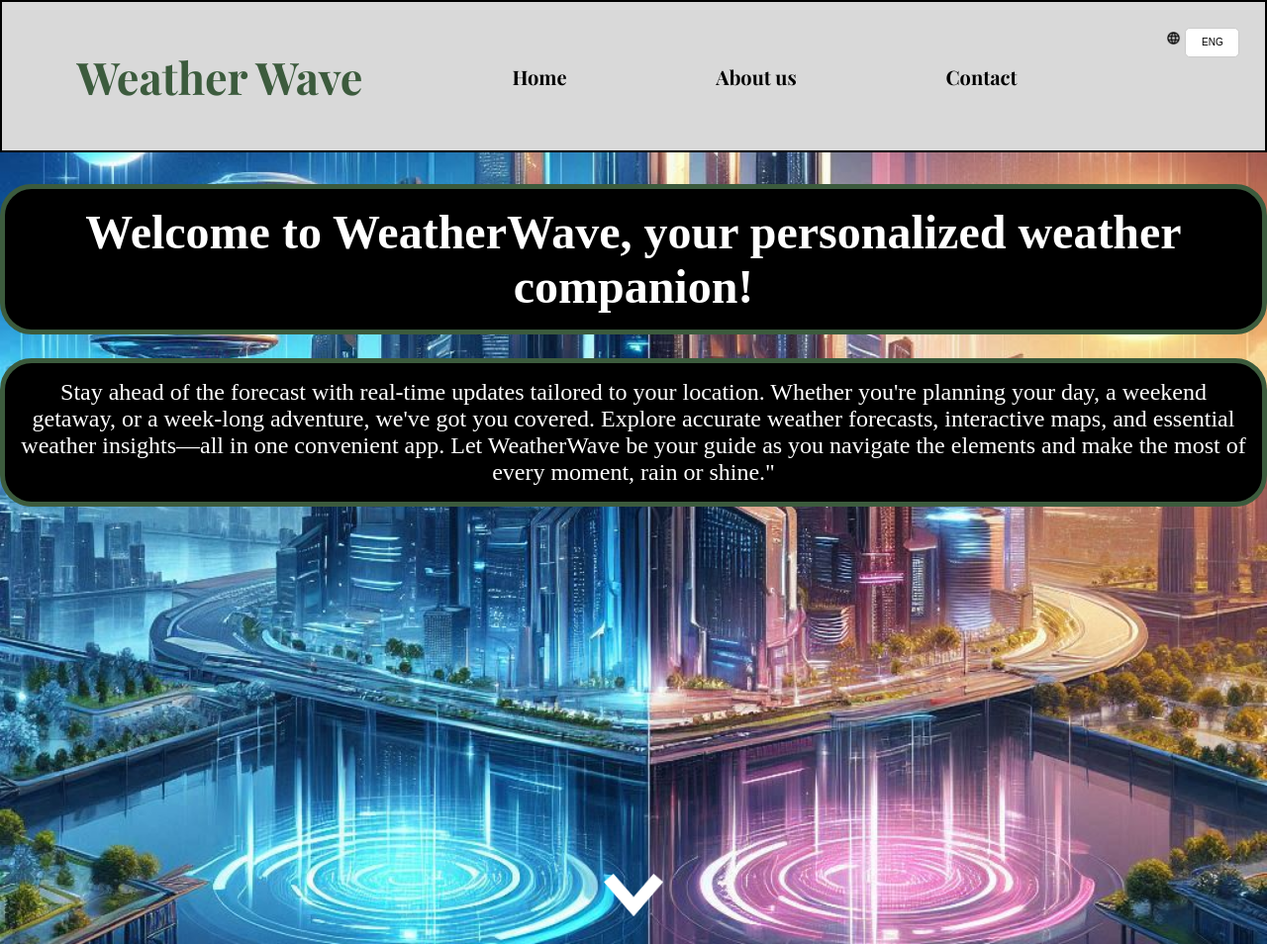
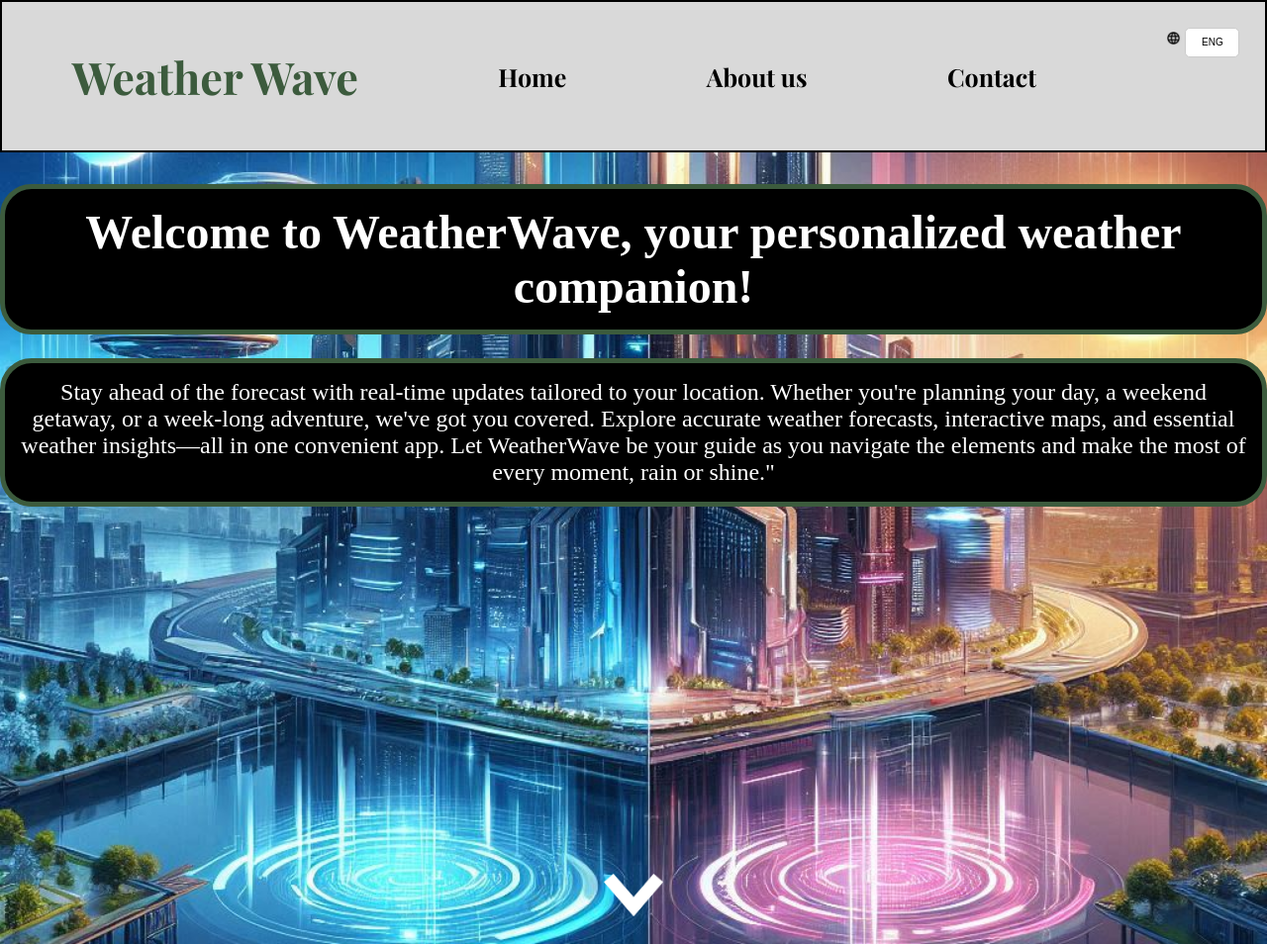
Before and after one commit to MohamedElmi10/weather-api-website, a plain HTML site: page index.html in a window 1280 px wide. Shown: the top 954 px of the page at 99% size. Drawn offline with nearby package versions, Linux system fonts and the light colour scheme; a web font is replaced by a local one.

Commit message:
made the header menu items into links and styled it

```diff
--- a/index.html
+++ b/index.html
@@ -18,10 +18,12 @@
 
 
     <div id="header">
-        <H1 id="headerText">Weather Wave</H1>
-        <h5>Home</h5>
-        <h5>About us</h5>
-        <h5>Contact</h5>
+        <a href="index.html">
+            <h1 id="headerText">Weather Wave</h1>
+        </a>
+        <a href="#" class="linksInHeader">Home</a>
+        <a href="#" class="linksInHeader">About us</a>
+        <a href="contact.html" class="linksInHeader">Contact</a>
         <div id="containerForlang">
             <img src="pictures/LangIcon/Lang.png" alt="" id="langIcon">
             <select name="lang" id="langs">
--- a/styles.css
+++ b/styles.css
@@ -126,7 +126,7 @@ footer {
         align-items: center;
     }
 
-    #header h5 {
+    #header a {
         display: none;
     }
 
@@ -168,7 +168,30 @@ footer {
     }
 }
 
+#header a {
+    text-decoration: none;
+    padding: 10px;
+    color: #000000;
+    margin-top: auto;
+    font-size: 25px;
+    font-weight: 700;
+}
 
+.linksInHeader:hover {
+    background-color: rgb(151, 176, 144);
+    color: blue;
+    border-radius: 5px;
+    padding: 10px;
+
+}
+
+.linksInHeader:active {
+    text-decoration: underline;
+
+
+
+
+}
 
 #header,
 #showcaseGeneralInfo,
@@ -230,10 +253,7 @@ select {
 
 }
 
-#header h5 {
-    margin-top: auto;
-    font-size: 20px;
-}
+
 
 
 
```
